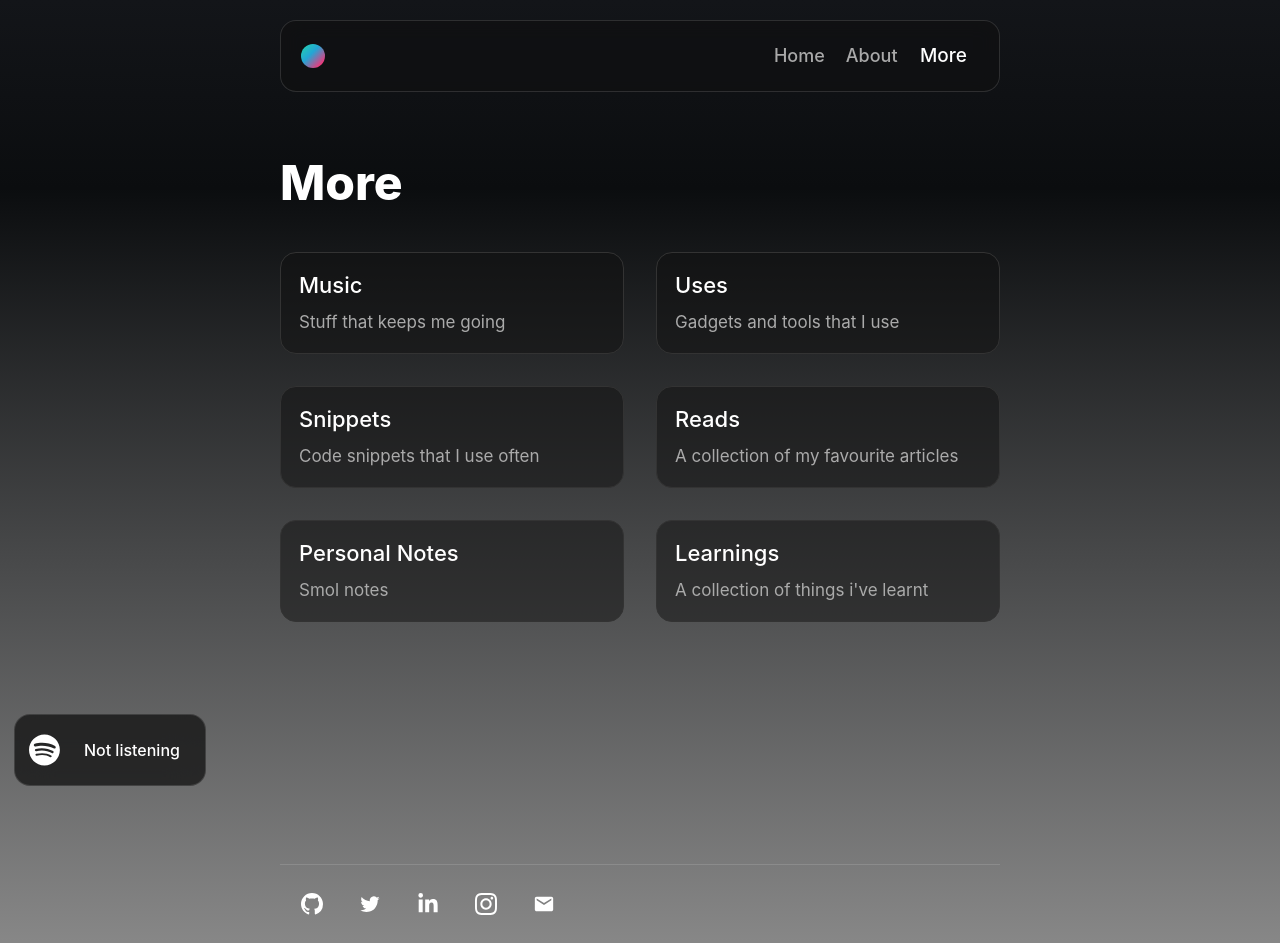
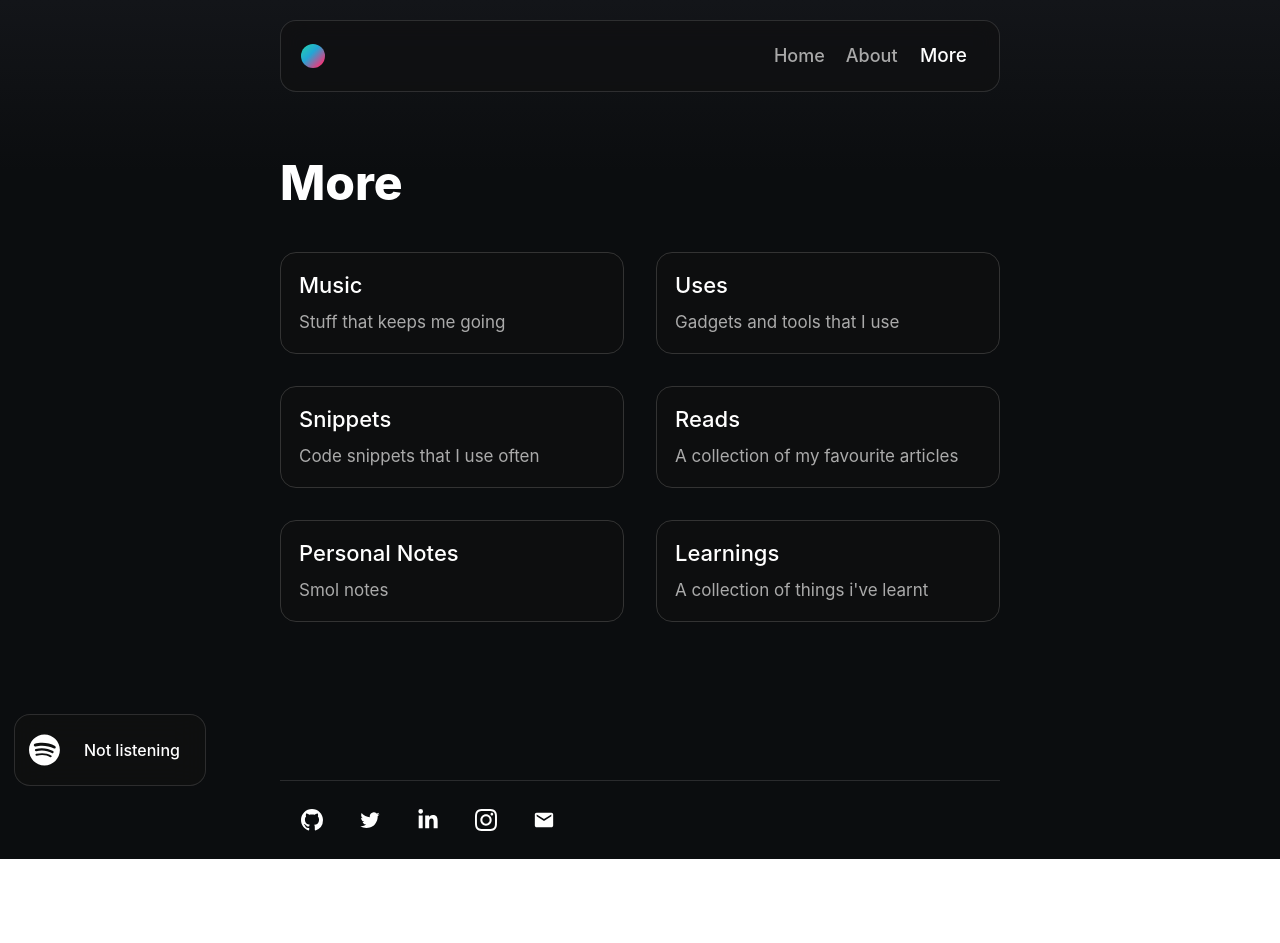
Before and after one commit to adarsh500/adarsh.fyi, a Next.js app: page /more in a window 1280 px wide. After the commit the page ends 859 px from the top, so only its background shows below. Built offline with nearby package versions, Linux system fonts and the light colour scheme; no server answers.

Commit message:
ui enahncements

```diff
--- a/components/BlogCard/BlogCard.module.scss
+++ b/components/BlogCard/BlogCard.module.scss
@@ -4,7 +4,8 @@
   display: flex;
   flex-direction: row;
   justify-content: space-between;
-  margin: 2.5rem 0;
+  // margin: 2.5rem 0;
+  margin-top: 2rem;
   padding-bottom: 2rem;
   border-bottom: 1px solid #333;
 
--- a/components/Card/Card.module.scss
+++ b/components/Card/Card.module.scss
@@ -12,7 +12,7 @@
   border: 1px solid #333;
 
   &:hover {
-    transform: scale(1.04);
+    transform: scale(1.01);
     transition: all 0.3s ease-in-out;
     box-shadow: 0 5px 14px rgba(27, 64, 156, 0.543);
   }
--- a/components/Hero/Hero.module.scss
+++ b/components/Hero/Hero.module.scss
@@ -41,7 +41,6 @@
   @include mobile {
     padding: 1.5rem 1rem;
     margin: 2rem 0 1rem 0;
-    // min-height: 20vh;
   }
 }
 
@@ -119,7 +118,7 @@
     color: white;
 
     @include mobile {
-      @include font-size-weight(44, 52, 800);
+      @include font-size-weight(46, 54, 800);
     }
   }
 
@@ -224,25 +223,3 @@
     background-position-x: 600vw;
   }
 }
-
-.gradient {
-  background-image: linear-gradient(to right, var(--tw-gradient-stops));
-  --tw-gradient-from: #be123c;
-  --tw-gradient-to: rgb(190 18 60 / 0);
-  --tw-gradient-to: #7e22ce;
-  // opacity: 0.6;
-  --tw-gradient-stops: var(--tw-gradient-from), var(--tw-gradient-to);
-  --tw-gradient-from: #93c5fd;
-  --tw-gradient-to: rgb(147 197 253 / 0);
-  --tw-gradient-stops: var(--tw-gradient-from), var(--tw-gradient-to);
-  aspect-ratio: 1 / 1;
-  // z-index: -50;
-  width: 100%;
-  max-width: 1024px;
-  --tw-blur: blur(64px);
-  filter: var(--tw-blur) var(--tw-brightness) var(--tw-contrast)
-    var(--tw-grayscale) var(--tw-hue-rotate) var(--tw-invert) var(--tw-saturate)
-    var(--tw-sepia) var(--tw-drop-shadow);
-  bottom: calc(100% - 200px);
-  // position: fixed;
-}
--- a/components/Navbar/Navbar.module.scss
+++ b/components/Navbar/Navbar.module.scss
@@ -97,6 +97,7 @@
       border-radius: var(--border-radius-medium);
       @include font-size-weight(19, 24, 500);
       color: white;
+      // background-color: ;
 
       @include mobile {
         padding: 4px 8px;
--- a/components/ProjectCard/ProjectCard.module.scss
+++ b/components/ProjectCard/ProjectCard.module.scss
@@ -89,7 +89,7 @@
 
       &Link {
         height: 18px;
-        width: 18px;
+      width: 18px;
         vertical-align: middle;
       }
     }
--- a/pages/about/About.module.scss
+++ b/pages/about/About.module.scss
@@ -4,7 +4,7 @@
   display: flex;
   flex-direction: column;
   justify-content: center;
-  align-items: center;
+  align-items: flex-start;
   word-wrap: break-word;
   @include font-size-weight(20, 32, 400);
   text-align: left;
@@ -18,7 +18,7 @@
   @include mobile {
     padding: 1.5rem 1rem;
     margin: 3rem 0 5rem 0;
-    // min-height: 20vh;
+    @include font-size-weight(18, 30, 400);
   }
 }
 
--- a/pages/blog/Blog.module.scss
+++ b/pages/blog/Blog.module.scss
@@ -1,4 +1,4 @@
-@import "@styles/mixins";
+@import '@styles/mixins';
 
 .main {
   display: flex;
@@ -15,6 +15,7 @@
   @include mobile {
     padding: 1.5rem 1rem;
     margin: 3rem 0 3rem 0;
+    @include font-size-weight(18, 30, 400);
   }
 }
 
--- a/pages/more/More.module.scss
+++ b/pages/more/More.module.scss
@@ -4,18 +4,20 @@
   display: flex;
   flex-direction: column;
   justify-content: center;
+  align-items: flex-start;
   word-wrap: break-word;
   @include font-size-weight(20, 30, 400);
-  margin: 6rem 0 12rem 0;
+  margin: 6rem 0 6rem 0;
+  flex: 1;
 
   @include dark-mode {
     color: var(--dark-text-primary);
-
   }
 
   @include mobile {
     padding: 1.5rem 1rem;
     margin: 3rem 0 3rem 0;
+    @include font-size-weight(18, 30, 400);
   }
 }
 
--- a/styles/globals.scss
+++ b/styles/globals.scss
@@ -1,7 +1,3 @@
-@tailwind base;
-@tailwind components;
-@tailwind utilities;
-
 @import './reset.scss';
 @import './mixins.scss';
 
@@ -69,6 +65,7 @@ a {
   );
   display: flex;
   flex-direction: column;
+  // height: 100vh;
 }
 
 @media (prefers-color-scheme: dark) {
@@ -141,6 +138,8 @@ body {
   // @include dark-mode {
 
   // }
+  background-image: linear-gradient(rgba(45, 52, 64, 0.5) 0px, transparent 0),
+    linear-gradient(90deg, rgba(45, 52, 64, 0.5) 0px, #0b0d0f 0);
 }
 
 .icon {
```
